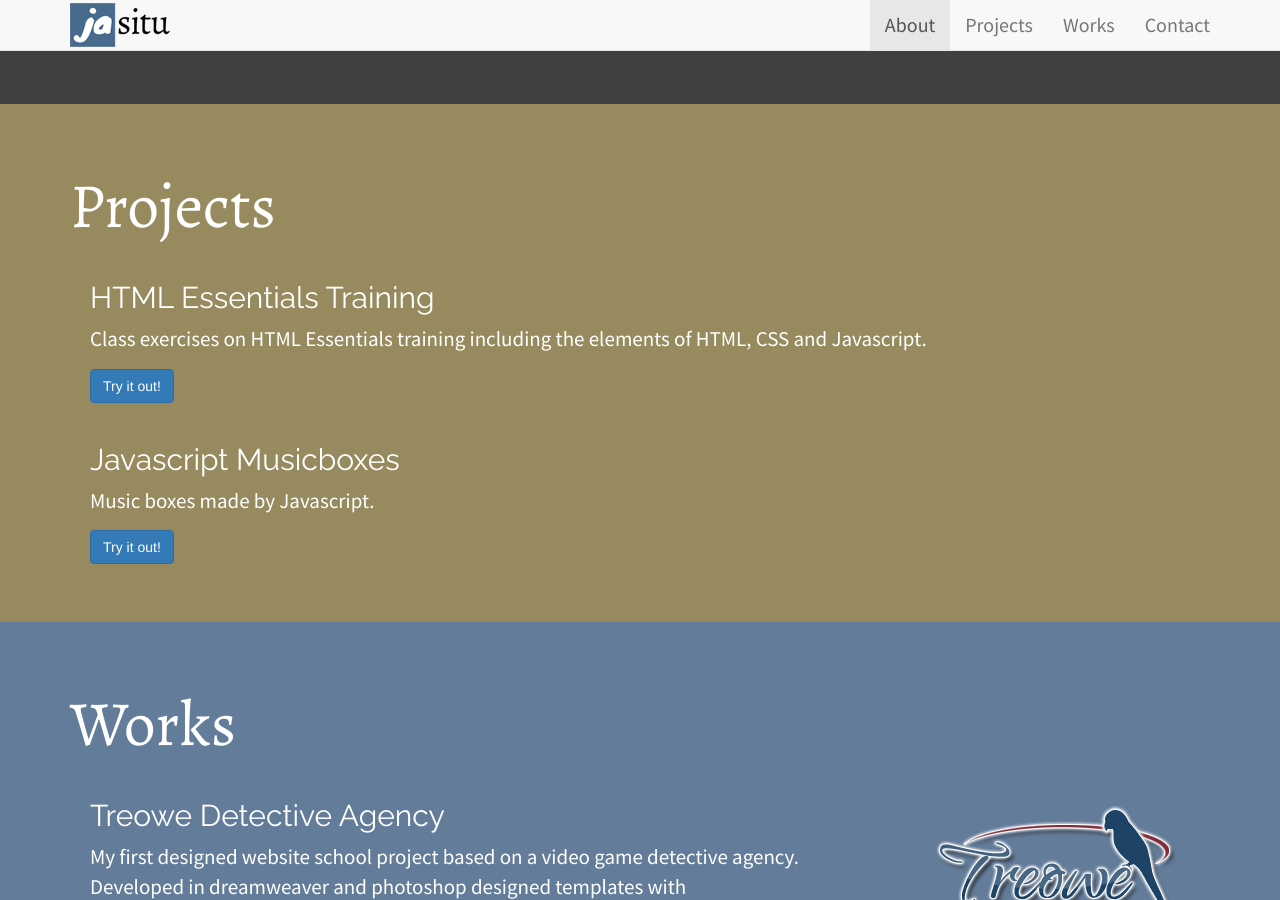
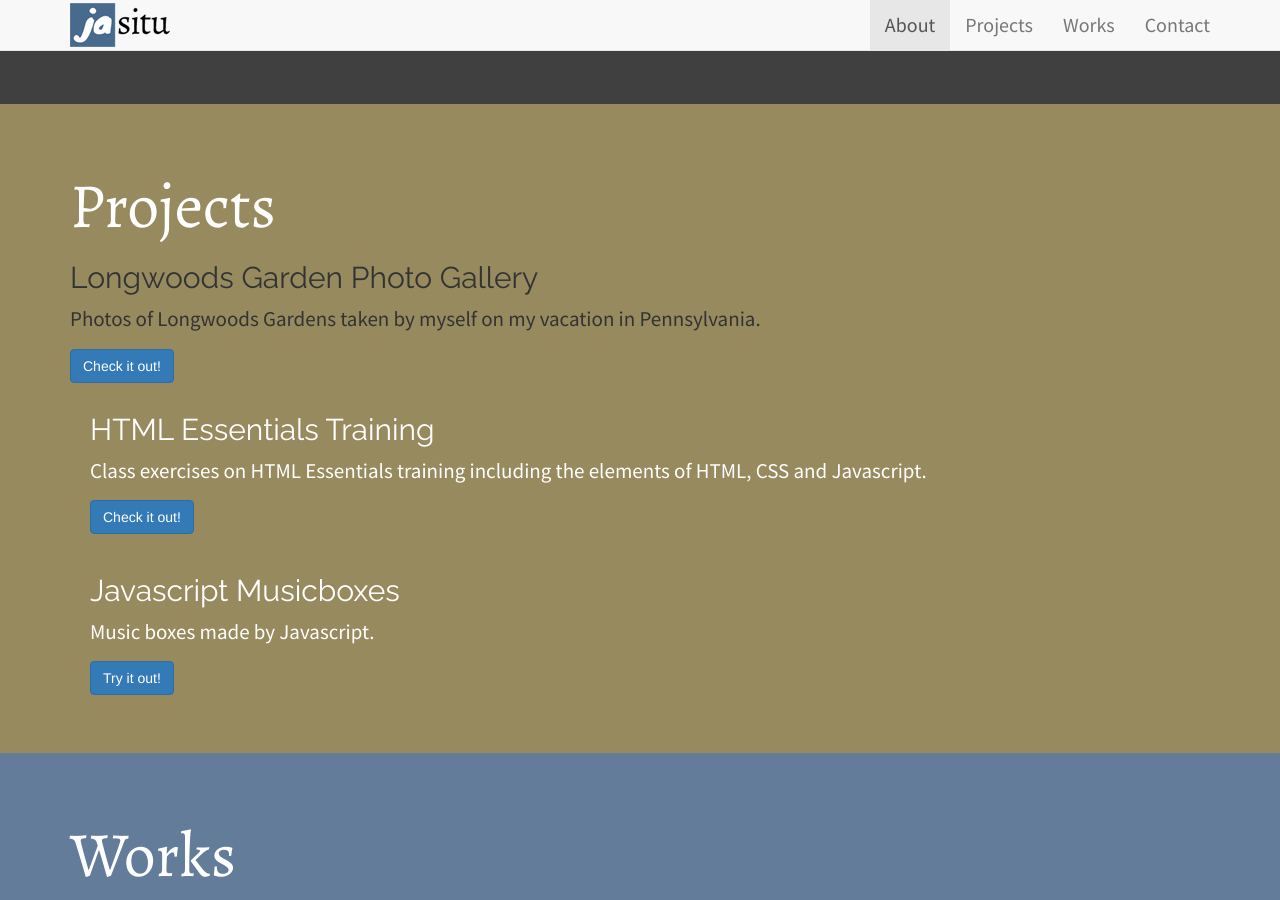
Before and after one commit to jasitu/jasitu.github.io, a Jekyll site: the page index.html, which Jekyll copies as it is, in a window 1280 px wide and 900 px high, scrolled down 1109 px. Built offline with Jekyll 4.4.1, drawn with Linux system fonts in a browser that asks for light colours; nearby versions of some CDN libraries.

Commit message:
Add files via upload

```diff
--- a/index.html
+++ b/index.html
@@ -109,12 +109,21 @@
     <div class="jumbotron text-center-justify" id="projects">
         <div class="container">
         <h1>Projects</h1>
+        <div class="featurette" id="flowers">
+            <img class="featurette-image img-responsive pull-right" src="">
+            <h2 class="featurette-heading">Longwoods Garden Photo Gallery</h2>
+            <p class="lead">Photos of Longwoods Gardens taken by myself on my vacation in Pennsylvania.</p>
+            <a href="http://jasitu.github.io/flowers/index.htm" target="_blank"
+            <button type="button" class="btn btn-primary">Check it out!</button>
+            </a>
+          </div>
+
         <div class="featurette" id="htmltrain">
             <img class="featurette-image img-responsive pull-right" src="">
             <h2 class="featurette-heading">HTML Essentials Training</h2>
             <p class="lead">Class exercises on HTML Essentials training including the elements of HTML, CSS and Javascript.</p>
             <a href="http://jasitu.github.io/htmltrain/intro.htm" target="_blank"
-            <button type="button" class="btn btn-primary">Try it out!</button>
+            <button type="button" class="btn btn-primary">Check it out!</button>
             </a>
           </div>
 
```
